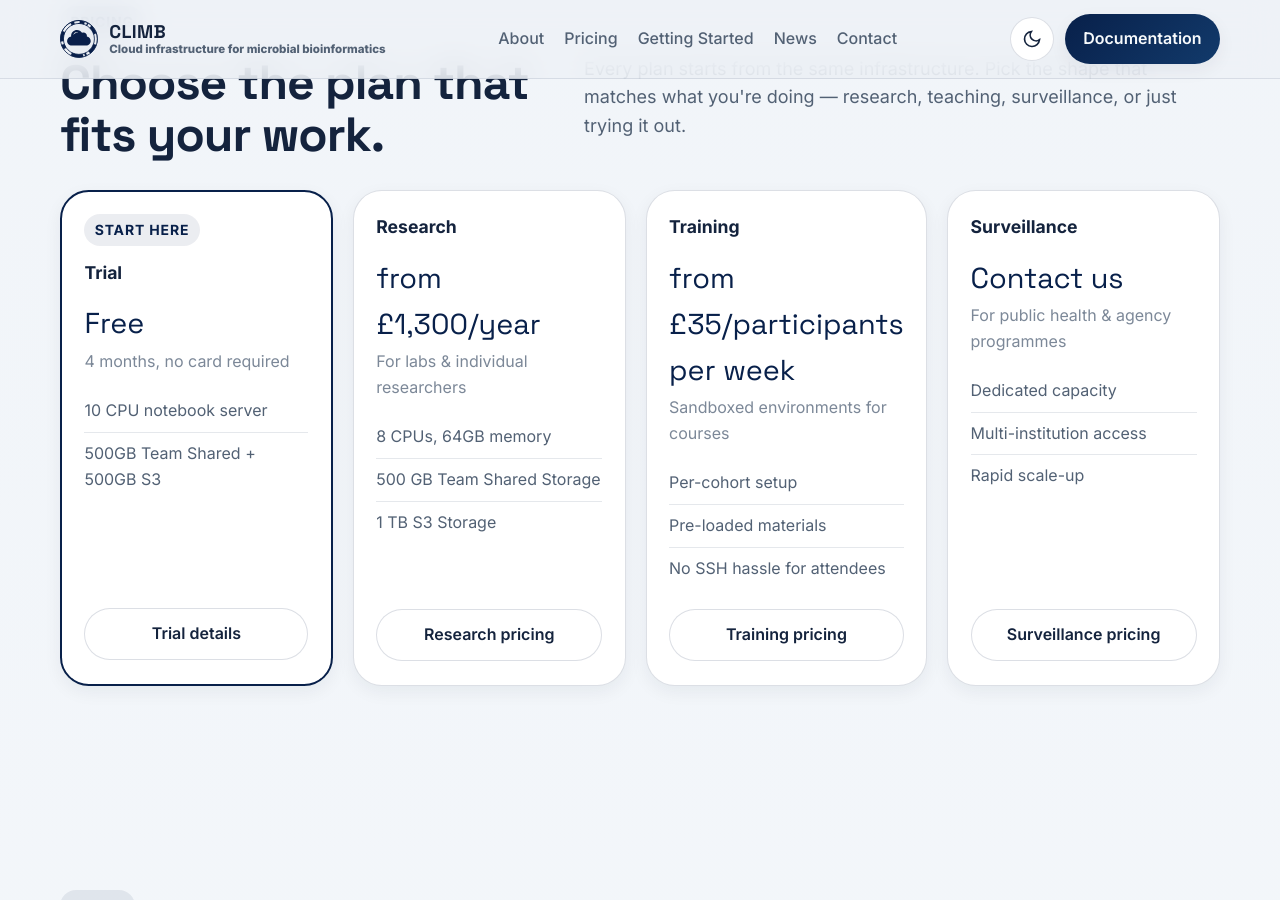
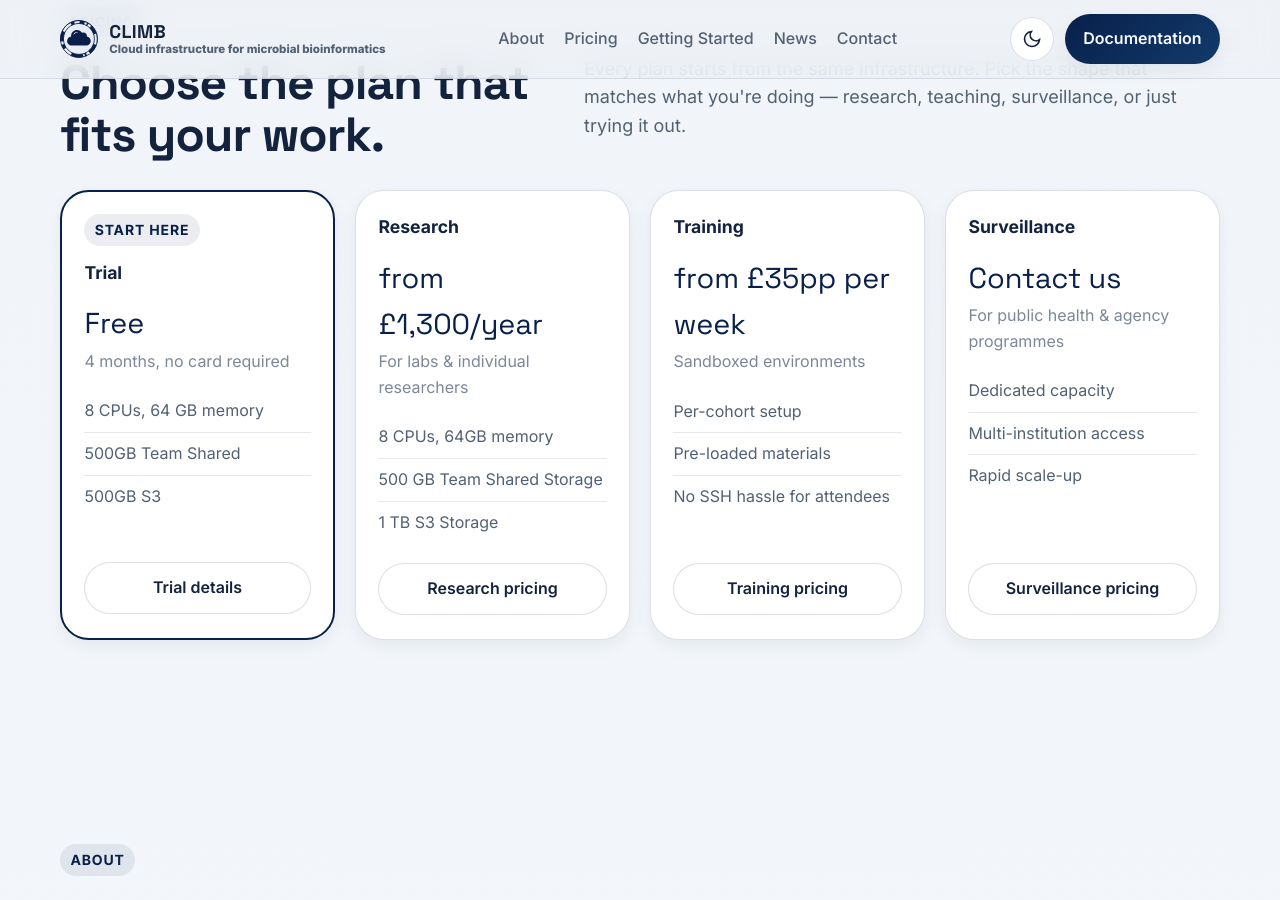
Before and after one commit to MRC-CLIMB/website, a Jekyll site: the page built from index.md, in a window 1280 px wide and 900 px high, scrolled down 1863 px. Built offline with Jekyll 4.4.1, drawn with Linux system fonts in a browser that asks for light colours; some of the changed text lies outside the part shown.

Commit message:
Update index.md

```diff
--- a/index.md
+++ b/index.md
@@ -43,8 +43,8 @@
       </div>
       <div class="spec-panel">
         <p class="spec-title">What's in the free 4-months trial</p>
-        <div class="spec-row"><span>Notebook CPUs</span><span class="val">10 vCPU</span></div>
-        <div class="spec-row"><span>Notebook RAM</span><span class="val">1:8 CPU:GB memory ratio</span></div>
+        <div class="spec-row"><span>Notebook CPUs</span><span class="val">8 vCPU</span></div>
+        <div class="spec-row"><span>Notebook RAM</span><span class="val">64 GB memory</span></div>
         <div class="spec-row"><span>Team storage (SSD)</span><span class="val">500 GB</span></div>
         <div class="spec-row"><span>S3 object storage</span><span class="val">500 GB</span></div>
         <div class="spec-row"><span>Cost</span><span class="val">&pound;0</span></div>
@@ -107,8 +107,9 @@
         <div class="plan-price">Free</div>
         <div class="plan-note">4 months, no card required</div>
         <ul>
-          <li>10 CPU notebook server</li>
-          <li>500GB Team Shared + 500GB S3</li>
+          <li>8 CPUs, 64 GB memory</li>
+          <li>500GB Team Shared</li>
+          <li>500GB S3</li>
         </ul>
         <a class="btn secondary" href="{{ '/pricing/trial/' | relative_url }}">Trial details</a>
       </div>
@@ -125,8 +126,8 @@
       </div>
       <div class="plan-card">
         <div class="plan-name">Training</div>
-        <div class="plan-price">from £35/participants per week</div>
-        <div class="plan-note">Sandboxed environments for courses</div>
+        <div class="plan-price">from £35pp per week</div>
+        <div class="plan-note">Sandboxed environments</div>
         <ul>
           <li>Per-cohort setup</li>
           <li>Pre-loaded materials</li>
```
